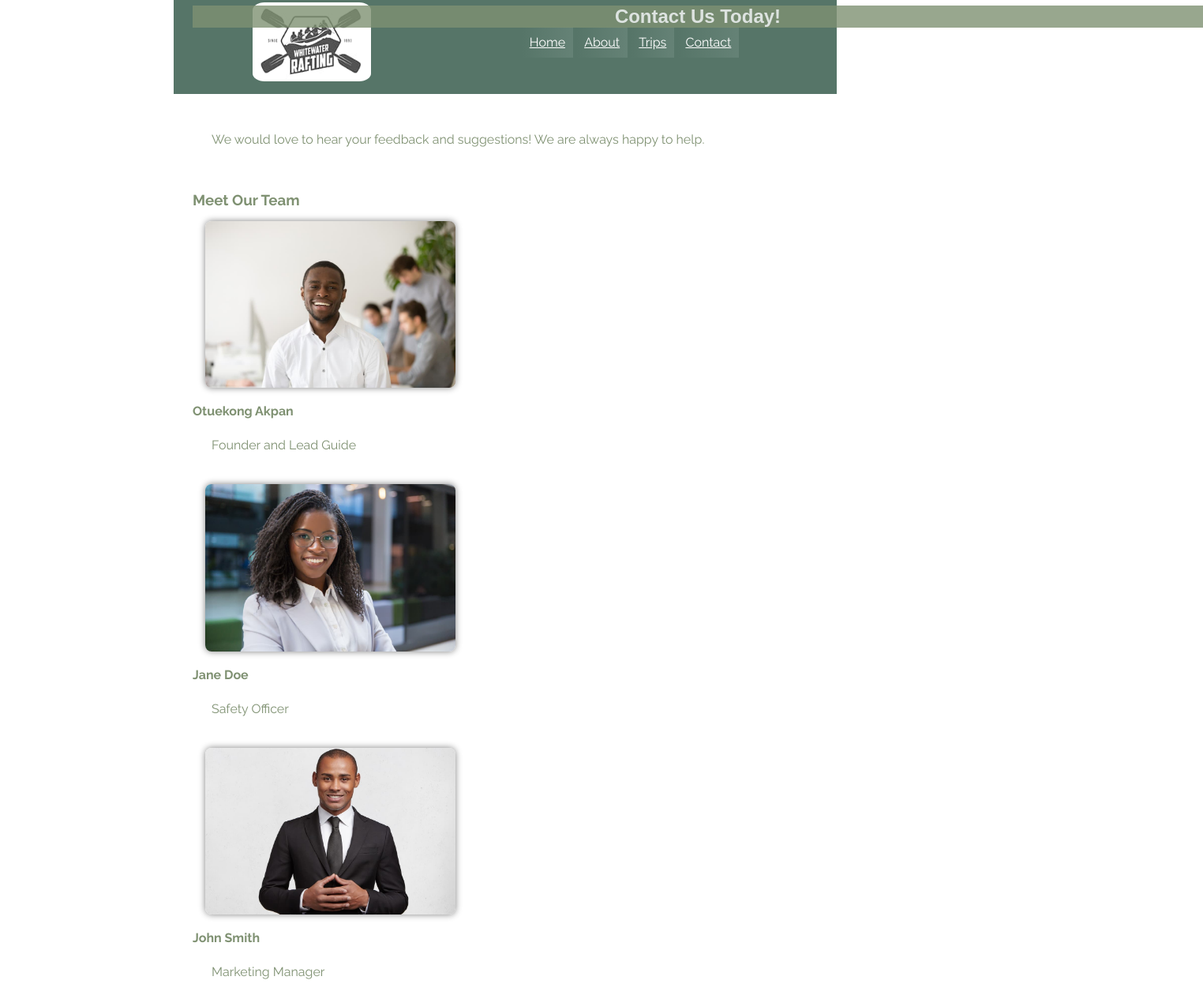
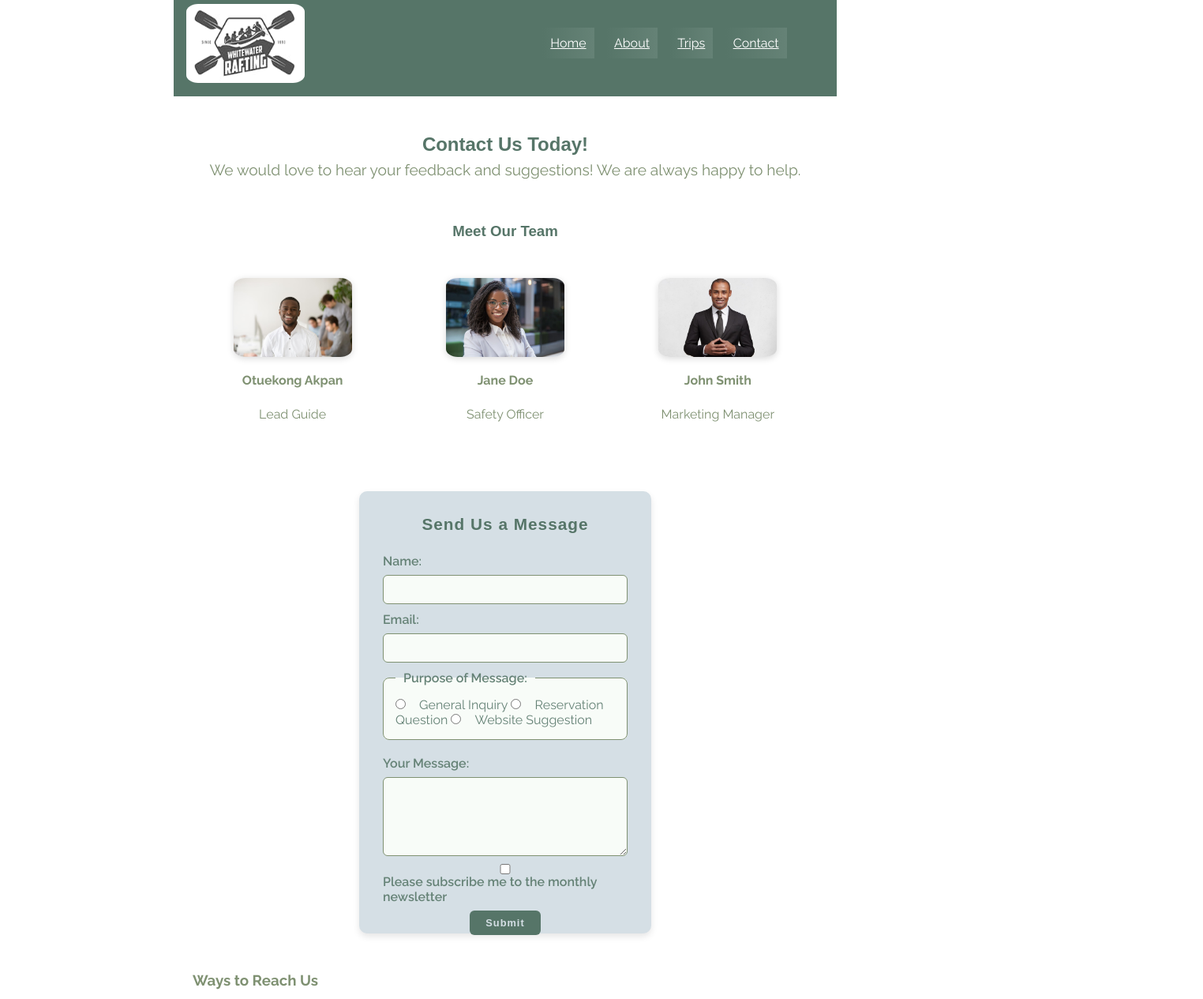
Before and after one commit to otuekongakpan/wdd130, a plain HTML site: page wwr/contact.html in a window 1280 px wide. Shown: the part 13-1278 px from the top of the page at 79% size, 1524 px wide, since content can reach past the window. Drawn offline with Linux system fonts and the light colour scheme; a web font is replaced by a local one.

Commit message:
contact css basic

```diff
--- a/wwr/contact.html
+++ b/wwr/contact.html
@@ -35,7 +35,7 @@
                 <div class="employee">
                     <img src="images/employee1.jpg" alt="Otuekong Akpan - Founder and Lead Guide">
                     <h4>Otuekong Akpan</h4>
-                    <p>Founder and Lead Guide</p>
+                    <p>Lead Guide</p>
                 </div>
                 <div class="employee">
                     <img src="images/employee2.jpg" alt="Jane Doe - Safety Officer">
@@ -73,6 +73,8 @@
 
                 <label for="message">Your Message:</label>
                 <textarea id="message" name="message" rows="5" required></textarea>
+                <input type="checkbox" id="subscribe" name="subscribe" value="yes">
+                <label for="subscribe">Please subscribe me to the monthly newsletter</label>
 
                 <button type="submit">Submit</button>
             </form>
@@ -100,6 +102,7 @@
             <a href="https://www.twitter.com">
                 <img src="images/twitter.png" alt="Twitter Icon" width="20">
             </a>
+            <a href="https://app.moqups.com/wgTAQUf2M8teBjyyIPIihORlKymST4ml/view/page/ad64222d5 " target="_blank">View Wireframe</a>
         </nav>
     </footer>
 </body>
--- a/wwr/styles/rafting.css
+++ b/wwr/styles/rafting.css
@@ -8,9 +8,14 @@
 }
 
 header {
+    display: grid;
+    grid-template-columns: 1fr 1fr;
+    align-items: center;
     background-color: var(--primary-color);
     color: var(--accent2-color);
+    padding: 16px;
 }
+
 
 * {
     margin: 0;
@@ -32,16 +37,9 @@ header img {
     width: 150px;
     height: 100px;
     border-radius: 10%;
+    align-items: center;
 }
 
-header {
-    display: grid;
-    grid-template-columns: 1fr 1fr;
-    align-items: center;
-    padding: 16px;
-    display: flex;
-    justify-content: space-around;
-}
 
 h1, h2 {
     font-family: var(--heading-font);
@@ -53,10 +51,10 @@ nav, p, section, article {
     padding: 8px;
     font-family: var(--body-font);
 }
-nav header {
+nav {
     display: flex;
-    justify-content: space-around;
-    align-items: center;
+    justify-content: space-evenly;
+    align-items: flex-start;
     background-color: var(--primary-color);
     padding: 16px;
 }
@@ -199,3 +197,170 @@ section img {
   border-radius: 8px;
   box-shadow: 0 2px 8px rgba(0, 0, 0, 0.15);
 }
+
+.contact-us h1 {
+    position: relative;
+    display: flex;
+    justify-content: center;
+    align-items: center;
+    text-align: center;
+    color: var(--primary-color);
+    font-family: var(--heading-font);
+    background-color: #fff;
+    padding: 3px;
+    opacity: 1;
+}
+.contact-us p {
+    text-align: center;
+    color: var(--accent1-color);
+    font-size: 1.2rem;
+    margin: 1rem 0;
+}
+
+.employees h3{
+    text-align: center;
+    font-family: var(--heading-font);
+    color: var(--primary-color);
+    margin-bottom: 1rem;
+}
+
+.employee img{
+    width: 150px;
+    height: 100px;
+    border-radius: 10%;
+    box-shadow: 0 2px 8px rgba(0, 0, 0, 0.15);
+    margin-bottom: 1rem;
+}
+.employee {
+    text-align: center;
+    margin: 1rem;
+}
+
+.employee-row {
+    display: grid;
+    grid-template-columns: repeat(auto-fit, minmax(200px, 1fr));
+    gap: 1rem;
+}
+
+.reach-us p img {
+    width: 20px;
+    height: 20px;
+    margin-right: 8px;
+    box-shadow: none;
+}
+
+iframe {
+    width: 30%;
+    height: 200px;
+    border: none;
+    border-radius: 8px;
+    box-shadow: 0 2px 8px rgba(0, 0, 0, 0.15);
+}
+
+.contact-form {
+  display: flex;
+  width: 370px;
+  height: 560px;
+  flex-direction: column;
+  margin: 40px auto;
+  padding: 30px;
+  background-color: #d5dfe5;
+  border-radius: 10px;
+  box-shadow: 0 4px 8px rgba(0, 0, 0, 0.1);
+  font-family: var(--body-font)
+}
+
+.contact-form h3 {
+  font-family: var(--heading-font);
+  text-align: center;
+  color: #567568;
+  margin-bottom: 25px;
+  font-size: 1.3rem;
+  letter-spacing: 1px;
+}
+
+.contact-form form {
+  display: flex;
+  flex-direction: column;
+}
+
+.contact-form label {
+  font-weight: 600;
+  margin-bottom: 8px;
+  color: #658276;
+  font-size: 1rem;
+}
+
+.contact-form input[type="text"],
+.contact-form input[type="email"],
+.contact-form textarea {
+  width: 100%;
+  padding: 10px;
+  margin-bottom: 10px;
+  border: 1px solid #7f9172;
+  border-radius: 6px;
+  font-size: 0.8rem;
+  color: #333;
+  background-color: #f8fcf8;
+  transition: border-color 0.3s ease, box-shadow 0.3s ease;
+}
+
+.contact-form input[type="text"]:focus,
+.contact-form input[type="email"]:focus,
+.contact-form textarea:focus {
+  border-color: #567568;
+  box-shadow: 0 0 0 3px rgba(86, 117, 104, 0.25);
+  outline: none;
+}
+
+.contact-form textarea {
+  resize: vertical;
+  min-height: 100px;
+}
+
+.contact-form fieldset {
+  border: 1px solid #7f9172;
+  padding: 15px;
+  margin-bottom: 20px;
+  border-radius: 8px;
+  background-color: #f8fcf8;
+}
+
+.contact-form legend {
+  font-family: var(--body-font);
+  font-weight: 600;
+  color: #658276;
+  padding: 0 10px;
+  font-size: 1rem;
+}
+
+.contact-form fieldset label {
+  font-weight: normal;
+  margin-left: 8px;
+  cursor: pointer;
+  color: #658276;
+}
+
+.contact-form input[type="radio"] {
+  accent-color: #567568;
+  margin-right: 5px;
+}
+
+.contact-form button {
+  padding: 8px 20px;
+  background-color: #567568;
+  color: #d5dfe5;
+  border: none;
+  border-radius: 6px;
+  font-size: 0.8rem;
+  font-weight: 600;
+  cursor: pointer;
+  transition: background-color 0.3s ease, transform 0.2s ease;
+  align-self: center;
+  letter-spacing: 1px;
+}
+
+.contact-form button:hover {
+  background-color: #658276;
+  transform: translateY(-2px);
+}
```
